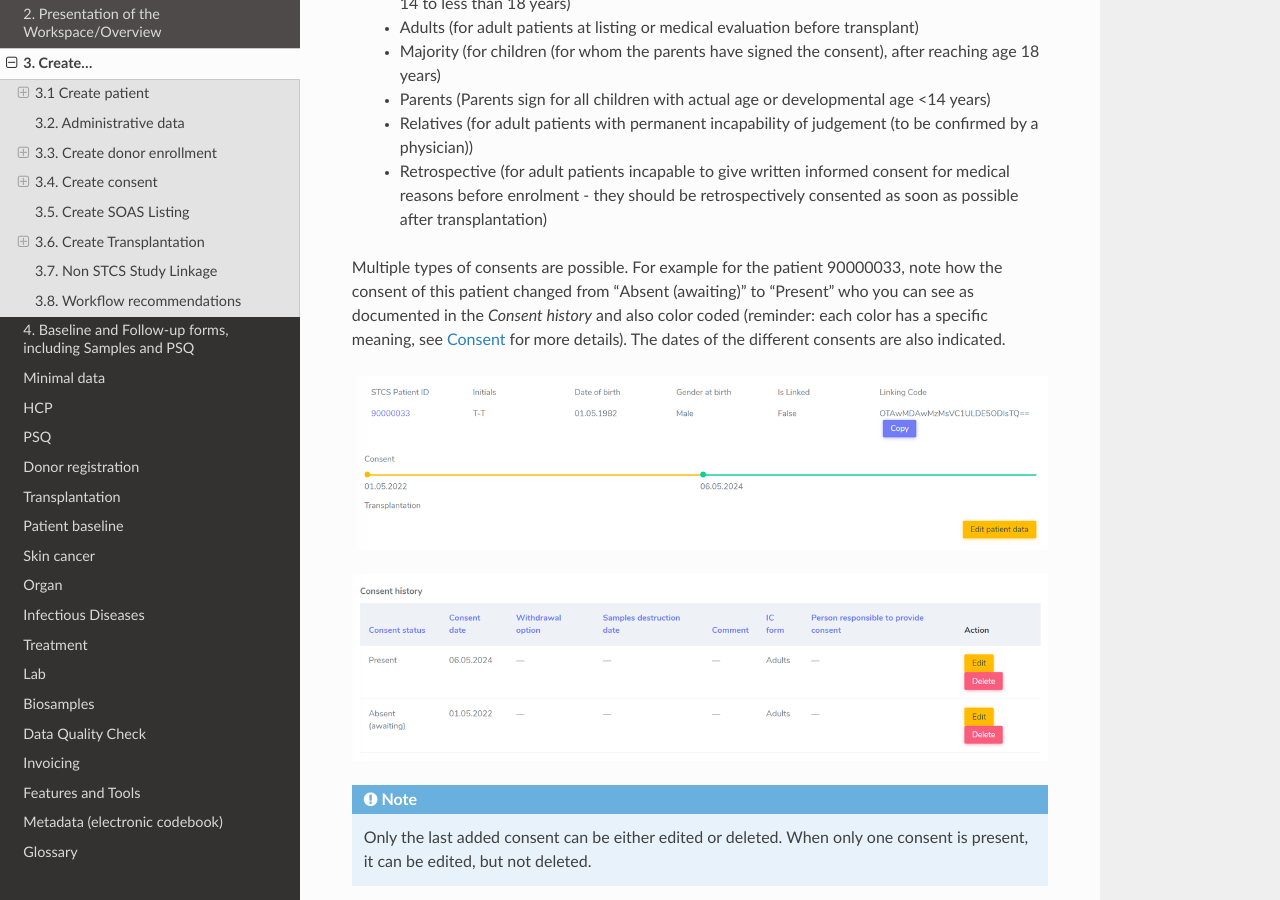
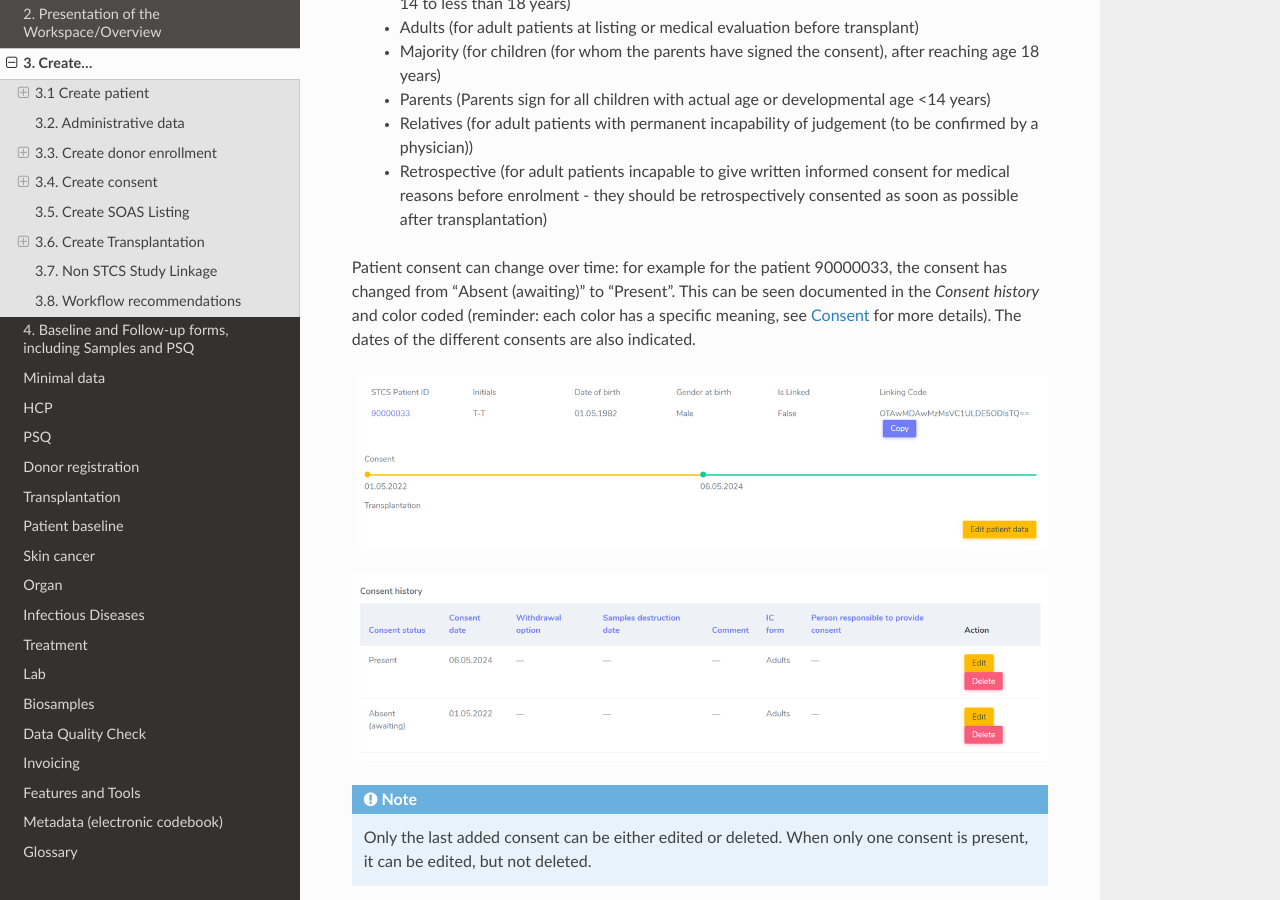
Before and after one commit to swiss-transplant-cohort-study/3LC-user-manual, a Sphinx documentation site: the page built from docs/source/createPatDon.rst, in a window 1280 px wide and 900 px high, scrolled down 6867 px. Built offline with Sphinx 7.4.7 and the Read the Docs theme 3.1.0, drawn with Linux system fonts in a browser that asks for light colours.

Commit message:
Update createPatDon.rst

```diff
--- a/docs/source/createPatDon.rst
+++ b/docs/source/createPatDon.rst
@@ -167,7 +167,7 @@ Notes on Consent "Absent ( documented refusal)":
   * Relatives (for adult patients with permanent incapability of judgement (to be confirmed by a physician))
   * Retrospective (for adult patients incapable to give written informed consent for medical reasons before enrolment - they should be retrospectively consented as soon as possible after transplantation)
 
-Multiple types of consents are possible. For example for the patient 90000033, note how the consent of this patient changed from "Absent (awaiting)" to "Present" who you can see as documented in the *Consent history* and also color coded (reminder: each color has a specific meaning, see :doc:`consent` for more details). The dates of the different consents are also indicated.
+Patient consent can change over time: for example for the patient 90000033, the consent has changed from "Absent (awaiting)" to "Present". This can be seen documented in the *Consent history* and color coded (reminder: each color has a specific meaning, see :doc:`consent` for more details). The dates of the different consents are also indicated.
 
 .. image:: ConsentChange.png
 
```
